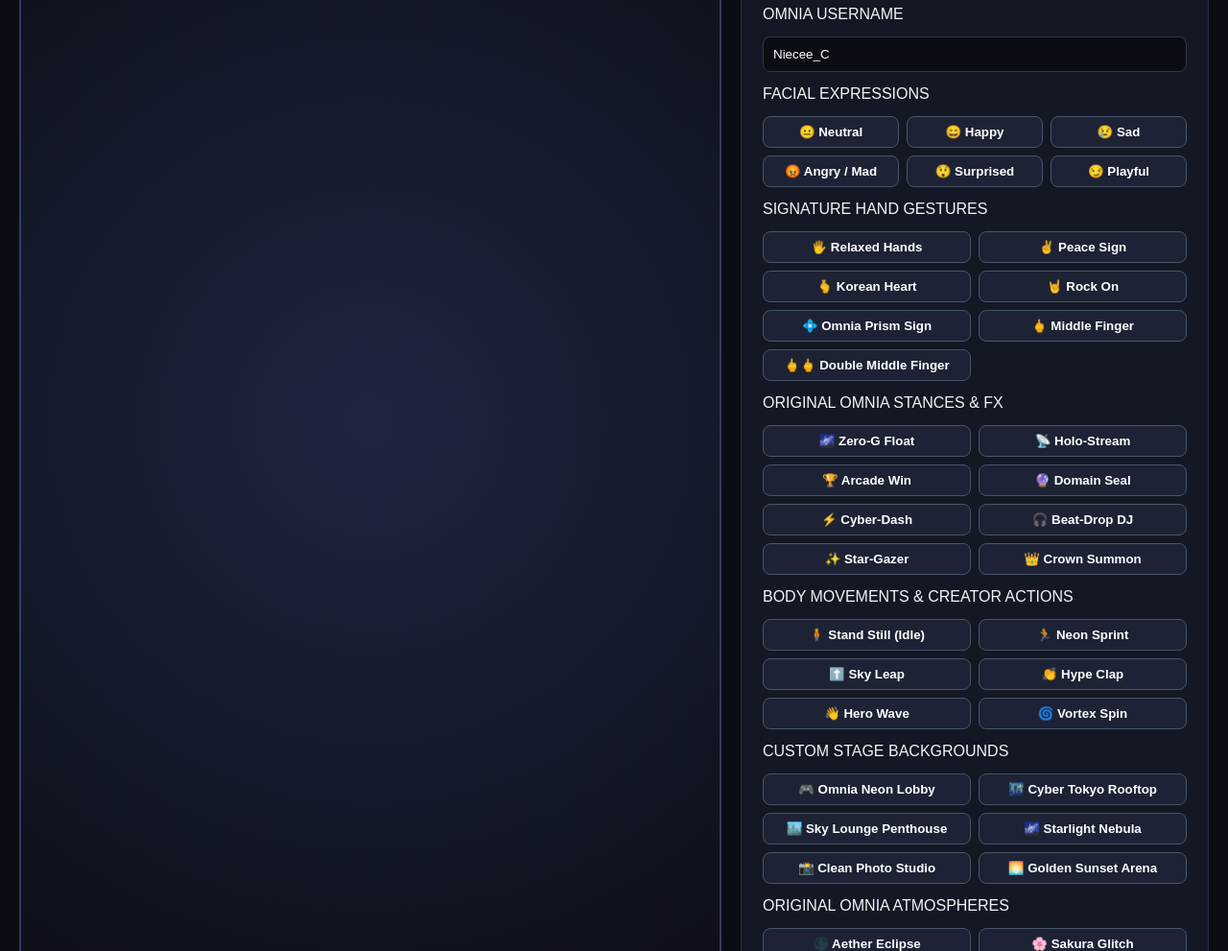
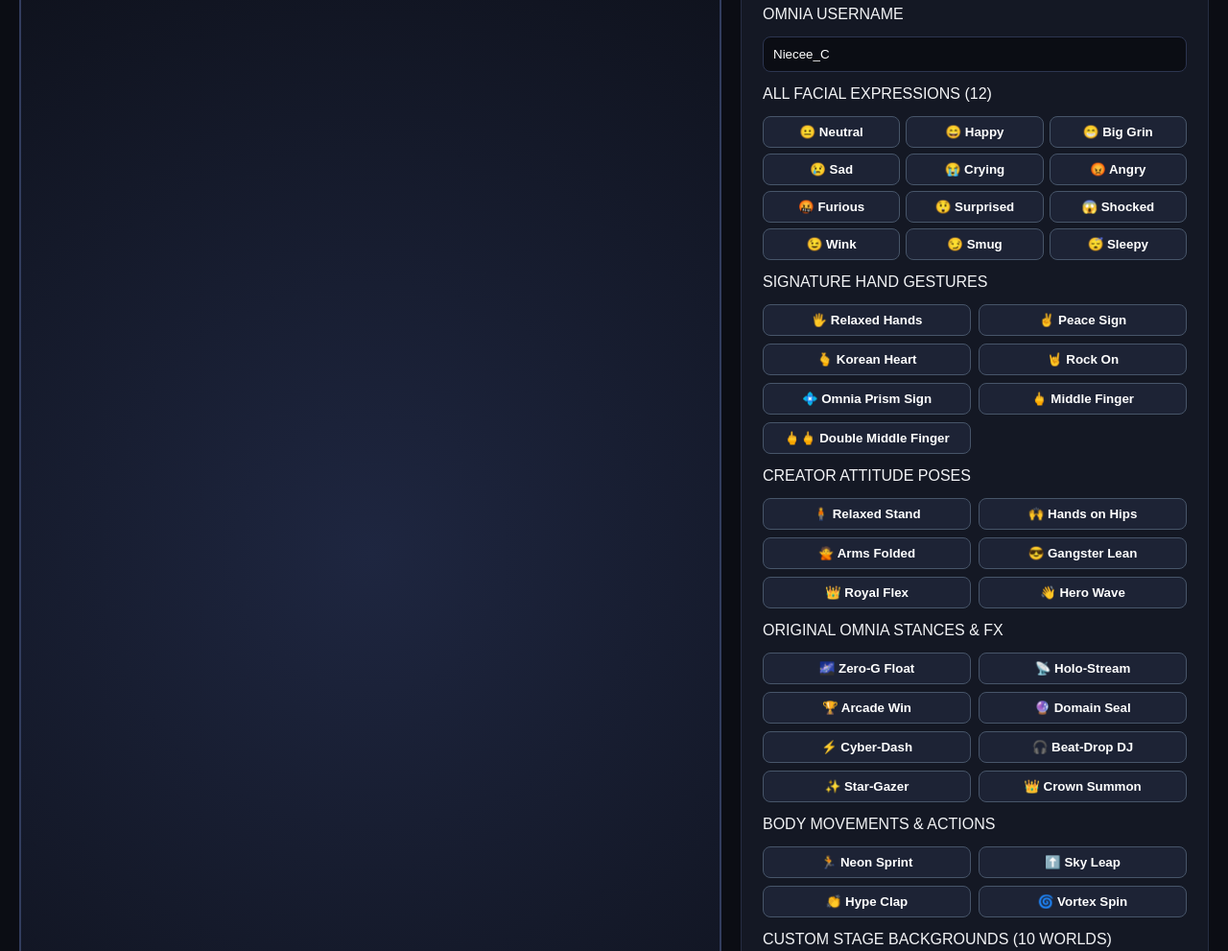
Before and after one commit to reneeallday143-glitch/omnia, a plain HTML site: page index.html in a window 1280 px wide. Shown: the part 300-1291 px from the top of the page at 96% size. Drawn offline with nearby package versions, Linux system fonts and the light colour scheme.

Commit message:
Update index.html

```diff
--- a/index.html
+++ b/index.html
@@ -30,14 +30,20 @@
         <label>OMNIA USERNAME</label>
         <input type="text" value="Niecee_C" />
 
-        <label>FACIAL EXPRESSIONS</label>
-        <div class="face-btns" style="display: grid; grid-template-columns: 1fr 1fr 1fr; gap: 8px;">
+        <label>ALL FACIAL EXPRESSIONS (12)</label>
+        <div class="face-btns" style="display: grid; grid-template-columns: 1fr 1fr 1fr; gap: 6px;">
           <button data-face="neutral">😐 Neutral</button>
           <button data-face="joy">😄 Happy</button>
+          <button data-face="grin">😁 Big Grin</button>
           <button data-face="sorrow">😢 Sad</button>
-          <button data-face="angry">😡 Angry / Mad</button>
+          <button data-face="cry">😭 Crying</button>
+          <button data-face="angry">😡 Angry</button>
+          <button data-face="furious">🤬 Furious</button>
           <button data-face="surprised">😲 Surprised</button>
-          <button data-face="fun">😏 Playful</button>
+          <button data-face="shocked">😱 Shocked</button>
+          <button data-face="wink">😉 Wink</button>
+          <button data-face="smug">😏 Smug</button>
+          <button data-face="sleepy">😴 Sleepy</button>
         </div>
 
         <label>SIGNATURE HAND GESTURES</label>
@@ -49,6 +55,16 @@
           <button data-hand="omniaSign">💠 Omnia Prism Sign</button>
           <button data-hand="rebel1">🖕 Middle Finger</button>
           <button data-hand="rebel2">🖕🖕 Double Middle Finger</button>
+        </div>
+
+        <label>CREATOR ATTITUDE POSES</label>
+        <div class="pose-btns" style="display: grid; grid-template-columns: 1fr 1fr; gap: 8px;">
+          <button data-action="idle">🧍 Relaxed Stand</button>
+          <button data-action="hips">🙌 Hands on Hips</button>
+          <button data-action="folded">🙅 Arms Folded</button>
+          <button data-action="gangster">😎 Gangster Lean</button>
+          <button data-action="royal">👑 Royal Flex</button>
+          <button data-action="wave">👋 Hero Wave</button>
         </div>
 
         <label>ORIGINAL OMNIA STANCES & FX</label>
@@ -63,17 +79,15 @@
           <button data-action="crown">👑 Crown Summon</button>
         </div>
 
-        <label>BODY MOVEMENTS & CREATOR ACTIONS</label>
+        <label>BODY MOVEMENTS & ACTIONS</label>
         <div class="move-btns" style="display: grid; grid-template-columns: 1fr 1fr; gap: 8px;">
-          <button data-action="idle">🧍 Stand Still (Idle)</button>
           <button data-action="run">🏃 Neon Sprint</button>
           <button data-action="jump">⬆️ Sky Leap</button>
           <button data-action="clap">👏 Hype Clap</button>
-          <button data-action="wave">👋 Hero Wave</button>
           <button data-action="spinKick">🌀 Vortex Spin</button>
         </div>
 
-        <label>CUSTOM STAGE BACKGROUNDS</label>
+        <label>CUSTOM STAGE BACKGROUNDS (10 WORLDS)</label>
         <div class="bg-btns" style="display: grid; grid-template-columns: 1fr 1fr; gap: 8px;">
           <button data-bg="lobby">🎮 Omnia Neon Lobby</button>
           <button data-bg="tokyo">🌃 Cyber Tokyo Rooftop</button>
@@ -81,6 +95,10 @@
           <button data-bg="galaxy">🌌 Starlight Nebula</button>
           <button data-bg="studio">📸 Clean Photo Studio</button>
           <button data-bg="sunset">🌅 Golden Sunset Arena</button>
+          <button data-bg="sakuraNight">🌸 Sakura Shrine Night</button>
+          <button data-bg="matrix">🟢 Emerald Matrix Vault</button>
+          <button data-bg="crimson">🔥 Crimson Boss Arena</button>
+          <button data-bg="miami">🌴 Miami Vaporwave</button>
         </div>
 
         <label>ORIGINAL OMNIA ATMOSPHERES</label>
```
